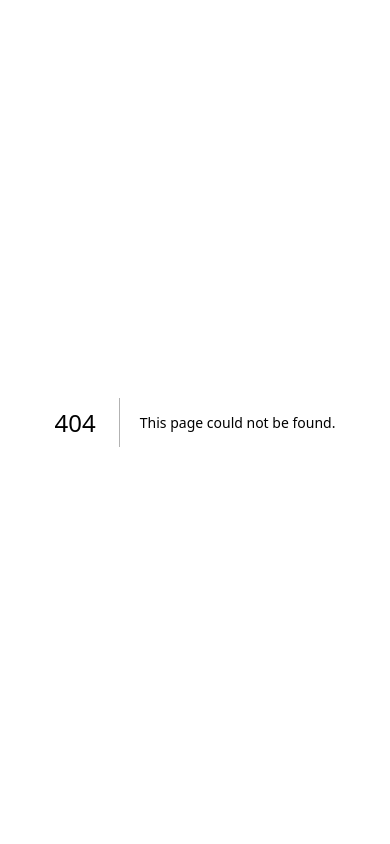
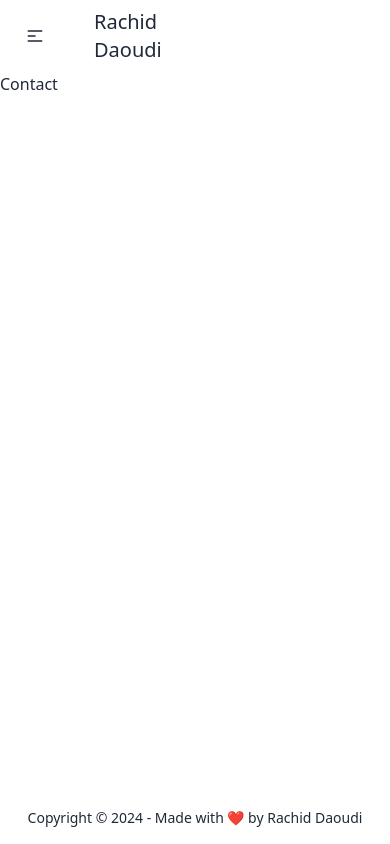
Before and after one commit to RachidDaoudii/portfolio, a Next.js app: page /Contact in a window 390 px wide. Before the commit this address had no page. Built offline with nearby package versions, Linux system fonts and the light colour scheme.

Commit message:
first commit

```diff
--- a/components/Header/header.js
+++ b/components/Header/header.js
@@ -1,4 +1,5 @@
 "use client";
+import Link from 'next/link'
 const Header = ()=>{
     return (
         <>
@@ -9,22 +10,22 @@ const Header = ()=>{
                 <svg xmlns="http://www.w3.org/2000/svg" className="h-5 w-5" fill="none" viewBox="0 0 24 24" stroke="currentColor"><path strokeLinecap="round" strokeLinejoin="round" strokeWidth="2" d="M4 6h16M4 12h8m-8 6h16" /></svg>
             </div>
             <ul tabIndex={0} className="menu menu-sm dropdown-content mt-3 z-[1] p-2 shadow bg-base-100 rounded-box w-52">
-            <li><a class="homei text-xl text-black border-0 border-transparent font-normal ">Home</a></li>
+            <li><Link href="/" class="homei text-xl text-black border-0 border-transparent font-normal ">Home</Link></li>
             <li><a class="text-xl text-black border-0 border-transparent font-normal ec">Education and Certifications</a></li>
             <li><a class="text-xl text-black border-0 border-transparent font-normal xp">Experience</a></li>
             <li><a class="text-xl text-black border-0 border-transparent font-normal projects">Projects</a></li>
             <li><a class="text-xl text-black border-0 border-transparent font-normal cr">Contact and Resume</a></li>
             </ul>
             </div>
-            <a className="ml-8 text-xl font-medium">Rachid Daoudi</a>
+            <Link href="/" className="ml-8 text-xl font-medium">Rachid Daoudi</Link>
         </div>
         <div className="navbar-center hidden lg:flex">
         <ul class="menu menu-horizontal px-1">
-        <li><a class="homei text-xl text-black border-0 border-transparent font-normal ">Home</a></li>
-        <li><a class="text-xl text-black border-0 border-transparent font-normal ec">Education and Certifications</a></li>
-        <li><a class="text-xl text-black border-0 border-transparent font-normal xp">Experience</a></li>
-        <li><a class="text-xl text-black border-0 border-transparent font-normal projects">Projects</a></li>
-        <li><a class="text-xl text-black border-0 border-transparent font-normal cr">Contact and Resume</a></li>
+        <li><Link href='/' class="homei text-xl text-black border-0 border-transparent font-normal ">Home</Link></li>
+        <li><Link href='/Education' class="text-xl text-black border-0 border-transparent font-normal ec">Education and Certifications</Link></li>
+        <li><Link href='/Experience' class="text-xl text-black border-0 border-transparent font-normal xp">Experience</Link></li>
+        <li><Link href='/Projects' class="text-xl text-black border-0 border-transparent font-normal projects">Projects</Link></li>
+        <li><Link href='/Contact' class="text-xl text-black border-0 border-transparent font-normal cr">Contact and Resume</Link></li>
         </ul>
 
         </div>
--- /dev/null
+++ b/constants/skills/Skills.js
@@ -0,0 +1,16 @@
+const Skills = ()=>{
+    return (
+        <div className="main" id="skills">
+          <div className="skills-header-div">
+            <div>
+              <h1 className="skills-header">
+                Here's what I do
+              </h1>
+            </div>
+          </div>
+
+        </div>
+      );
+}
+
+export default Skills
--- /dev/null
+++ b/pages/Contact/index.js
@@ -0,0 +1,15 @@
+import Header from "@/components/Header/header";
+import Footer from "@/components/Footer/footer";
+const Contact = ()=>{
+    return (
+        <>
+            <Header/>
+            <div>
+                Contact
+            </div>
+            <Footer/>
+        </>
+    )
+}
+
+export default Contact;
--- /dev/null
+++ b/pages/Education/index.js
@@ -0,0 +1,15 @@
+import Header from "@/components/Header/header";
+import Footer from "@/components/Footer/footer";
+const Education = ()=>{
+    return (
+        <>
+            <Header/>
+            <div>
+                Education
+            </div>
+            <Footer/>
+        </>
+    )
+}
+
+export default Education;
--- /dev/null
+++ b/pages/Experience/index.js
@@ -0,0 +1,15 @@
+import Header from "@/components/Header/header";
+import Footer from "@/components/Footer/footer";
+const Experience = ()=>{
+    return (
+        <>
+            <Header/>
+            <div>
+                Experience
+            </div>
+            <Footer/>
+        </>
+    )
+}
+
+export default Experience;
--- /dev/null
+++ b/pages/Projects/index.js
@@ -0,0 +1,15 @@
+import Header from "@/components/Header/header";
+import Footer from "@/components/Footer/footer";
+const Projects = ()=>{
+    return (
+        <>
+            <Header/>
+            <div>
+                Projects
+            </div>
+            <Footer/>
+        </>
+    )
+}
+
+export default Projects;
--- a/pages/index.js
+++ b/pages/index.js
@@ -5,11 +5,15 @@ const inter = Inter({ subsets: ["latin"] });
 import Header from "@/components/Header/header";
 import Footer from "@/components/Footer/footer";
 import Greeting from "@/constants/Greeting/greeting"
+import Skills from "@/constants/skills/Skills";
+
+
 export default function Home() {
   return (
     <div>
       <Header/>
       <Greeting/>
+      <Skills/>
       <Footer/>
     </div>
   );
--- a/portfolio.js
+++ b/portfolio.js
@@ -9,7 +9,7 @@ const settings = {
 
   //Home Page
   const greeting = {
-    title: "Hello 👋.",
+    title: "Hi 👋.",
     title2: "Rachid Daoudi",
     logo_name: "harry.k()",
     nickname: "harry / picleric",
--- a/styles/globals.css
+++ b/styles/globals.css
@@ -307,3 +307,92 @@ body {
     text-align: center;
   }
 }
+
+
+/*Skills*/
+
+.skills-main-div {
+  display: flex;
+}
+
+.skills-header {
+  font-size: 60px;
+  line-height: 1.1;
+  font-family: "Google Sans Regular";
+  text-align: center;
+}
+
+.skills-text {
+  font-size: 20px;
+}
+
+.skills-text-div {
+  margin-left: 50px;
+  margin-top: 3%;
+  padding-top: 80px;
+  font-family: "Google Sans Regular";
+}
+
+.skills-main-div > * {
+  flex: 1;
+  margin-bottom: 30px;
+}
+
+.skills-image-div > * {
+  max-width: 100%;
+  height: auto;
+  margin-top: 100px;
+}
+
+.skills-heading {
+  font-size: 50px;
+  font-weight: 400;
+  text-align: center;
+  padding-bottom: 10px;
+  font-family: "Google Sans Regular";
+}
+
+/* Media Query */
+@media (max-width: 1380px) {
+  .skills-heading {
+    font-size: 40px;
+  }
+  .skills-header {
+    font-size: 50px;
+  }
+}
+@media (max-width: 768px) {
+  .skills-heading {
+    font-size: 30px;
+    text-align: center;
+  }
+  .skills-header {
+    font-size: 30px;
+  }
+  .greeting-text-p {
+    font-size: 16px;
+    line-height: normal;
+  }
+  .skills-main-div {
+    flex-direction: column;
+  }
+  .skills-text-div {
+    margin-left: 0px;
+    margin: 20px;
+  }
+  .skills-text {
+    font-size: 16px;
+  }
+  .skills-text-subtitle {
+    font-size: 16px;
+    text-align: center;
+  }
+  .skills-image-div {
+    order: 2;
+  }
+  .skills-image-div > * {
+    margin-top: 0px;
+  }
+}
+
+/*end Skills*/
```
